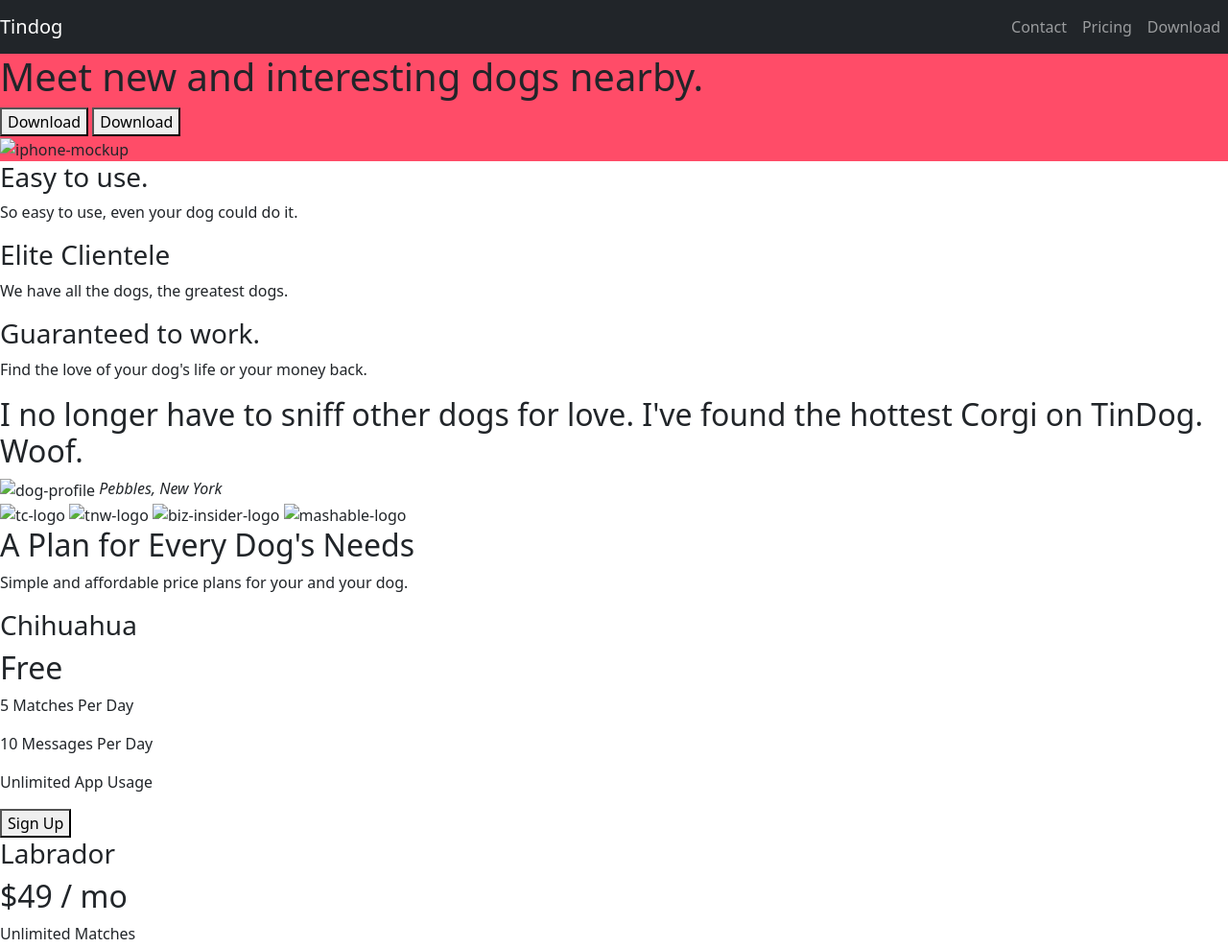
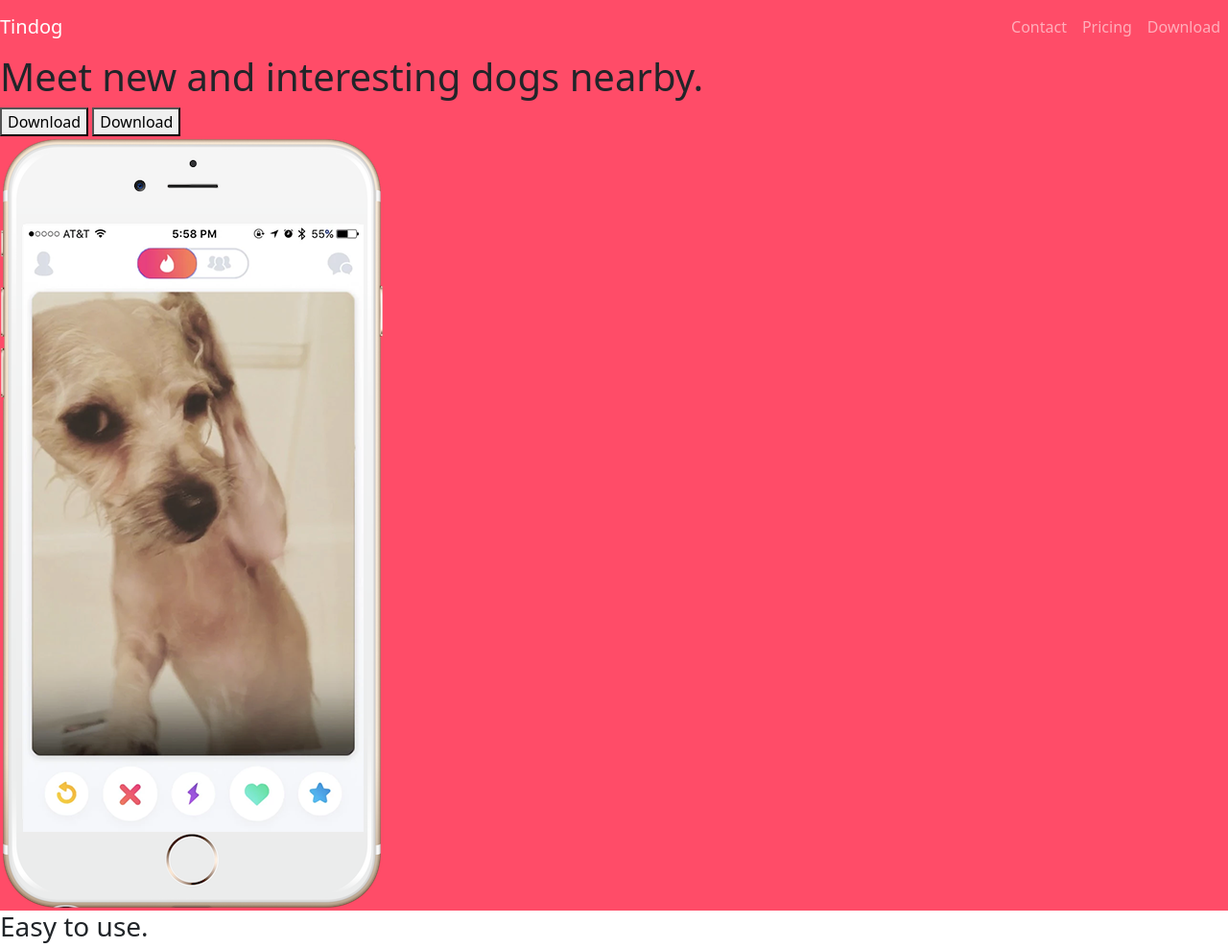
Before and after one commit to KarthikShetty11/bootstrap, a plain HTML site: page index.html in a window 1280 px wide. Shown: the top 988 px of the page at 96% size. Drawn offline with nearby package versions, Linux system fonts and the light colour scheme; files that its build step writes are made by us from their sources.

Commit message:
images and navbar updated

```diff
--- a/index.html
+++ b/index.html
@@ -7,7 +7,7 @@
   <title>TinDog</title>
   <link href="https://cdn.jsdelivr.net/npm/bootstrap@5.1.3/dist/css/bootstrap.min.css" rel="stylesheet" integrity="sha384-1BmE4kWBq78iYhFldvKuhfTAU6auU8tT94WrHftjDbrCEXSU1oBoqyl2QvZ6jIW3" crossorigin="anonymous">
   <script src="https://cdn.jsdelivr.net/npm/bootstrap@5.1.3/dist/js/bootstrap.bundle.min.js" integrity="sha384-ka7Sk0Gln4gmtz2MlQnikT1wXgYsOg+OMhuP+IlRH9sENBO0LRn5q+8nbTov4+1p" crossorigin="anonymous"></script>
-  <link rel="stylesheet" href="css/styles.css">
+  <link rel="stylesheet" href="styles.css">
 </head>
 
 <body>
@@ -15,7 +15,7 @@
     <section id="title">
 
       <!-- Nav Bar -->
-      <nav class="navbar bg-dark navbar-expand-lg navbar-dark">
+      <nav class="navbar navbar-expand-lg navbar-dark">
         <a class="navbar-brand" href="">Tindog</a>
          <button class="navbar-toggler" type="button" data-toggle="collapse" data-target="#navbarSupportedContent" aria-controls="navbarSupportedContent" aria-expanded="false" aria-label="Toggle navigation">
         <span class="navbar-toggler-icon"></span>
@@ -35,11 +35,8 @@
      </div>
     </nav>
 
-
-
       <!-- Title -->
-
-      <div>
+   <div>
         <h1>Meet new and interesting dogs nearby.</h1>
         <button type="button">Download</button>
         <button type="button">Download</button>
```
Also changed, not shown: images/TechCrunch.png (added), images/bizinsider.png (added), images/dog-img.jpg (added), images/iphone6.png (added), images/lady-img.jpg (added), images/mashable.png (added), images/tnw.png (added).
